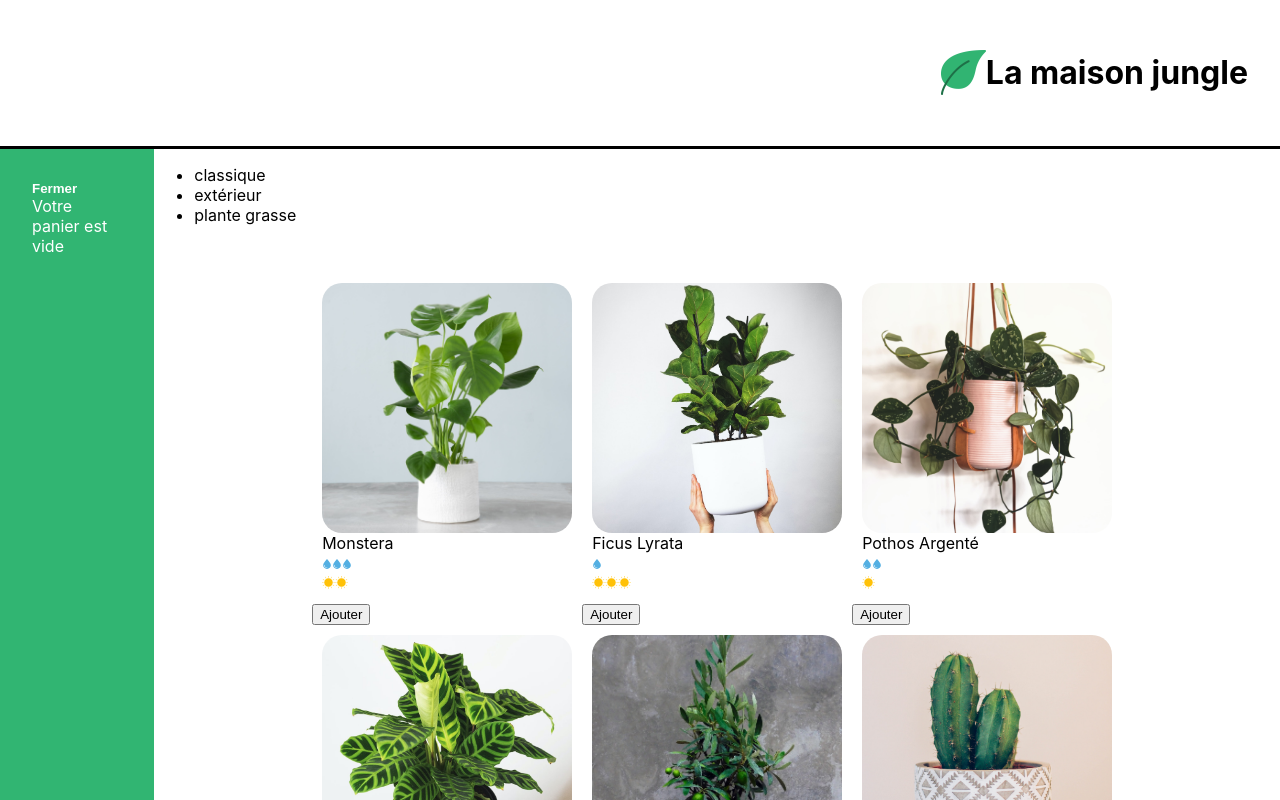
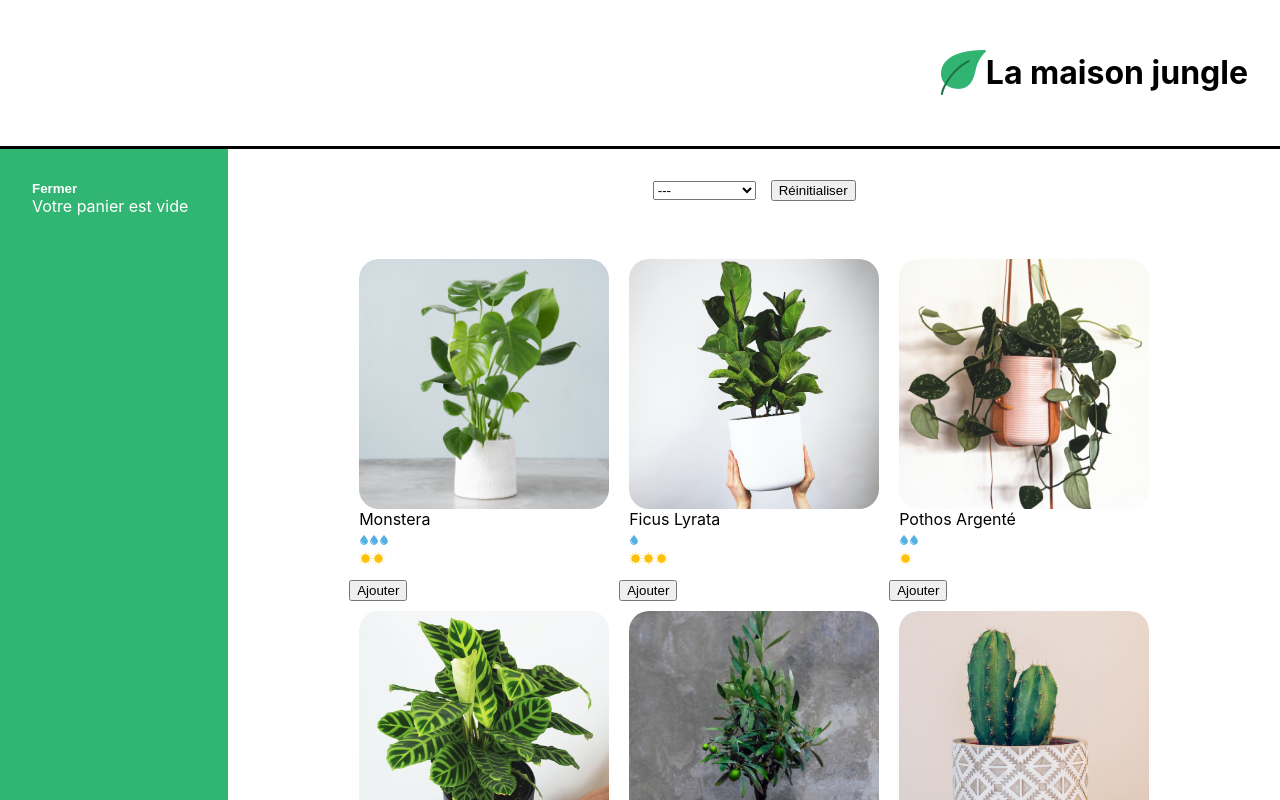
Before and after one commit to kirperov/ocr_reactjs_project_masion_jungle, a React (Create React App) app: page / in a window 1280 px wide. Shown: the top 800 px of the page. Built offline with nearby package versions, Linux system fonts and the light colour scheme.

Commit message:
add select categories , show products according to categories selected

```diff
--- /dev/null
+++ b/src/components/Categories.js
@@ -0,0 +1,17 @@
+
+import '../styles/Categories.css'
+function Categories({ setActiveCategory, categories, activeCategory }) {
+	return (
+        <div className='lmj-categories'>
+             <select className='lmj-categories-select' value={ activeCategory } onChange={(e) => setActiveCategory(e.target.value)}>
+             <option value=''>---</option>
+                {categories.map((cat) => (
+					<option key={cat}>{cat}</option>
+				))}
+             </select>
+             <button onClick={() => setActiveCategory('')}>Réinitialiser</button>
+         </div>
+	)
+}
+
+export default Categories
--- a/src/components/ShoppingList.js
+++ b/src/components/ShoppingList.js
@@ -1,9 +1,13 @@
+import { useState } from 'react'
 import { plantList } from '../datas/plantList';
 import  PlantItem from './PlantItem';
 import '../styles/ShoppingList.css';
+import '../styles/Categories.css';
+import Categories from '../components/Categories';
 
 function ShoppingList({ cart, updateCart }) {
-    const categories = plantList.reduce((previous, currentPlant) =>
+	const [activeCategory, setActiveCategory] = useState('');
+	const categories = plantList.reduce((previous, currentPlant) =>
     previous.includes(currentPlant.category) ? previous : previous.concat(currentPlant.category), []);
 	function addToCart(name, price) {
 		const currentPlantSaved = cart.find((plant) => plant.name === name)
@@ -21,20 +25,21 @@ function ShoppingList({ cart, updateCart }) {
 	}
 
     return (
-        <div>
-			<ul>
-				{categories.map((cat) => (
-					<li key={cat}>{cat}</li>
-				))}
-			</ul>
-
+        <div className='lmj-shopping-list'>
+			<Categories
+				categories={categories}
+				setActiveCategory={setActiveCategory}
+				activeCategory={activeCategory}
+			/>
             <ul className='lmj-plant-list'>
-                {plantList.map(({id, cover, name, water, light, price}) => (
-                    <div key={id}>
-                        <PlantItem  cover={cover} name={name} water={water} light={light} />
+                { plantList.map(({id, cover, name, water, light, price, category}) =>
+					!activeCategory || activeCategory === category ? (
+						<div key={id}>
+                        <PlantItem cover={cover} name={name} water={water} light={light} />
                         <button onClick={() => addToCart(name, price)}>Ajouter</button>
                     </div>
-                ))}
+					) : null
+                )}
             </ul>
         </div>
     )
--- /dev/null
+++ b/src/styles/Categories.css
@@ -0,0 +1,8 @@
+.lmj-categories {
+	text-align: center;
+	padding-top: 30px;
+}
+
+.lmj-categories-select {
+	margin-right: 15px;
+}
```
Also changed, not shown: src/components/Solde.js (deleted).
